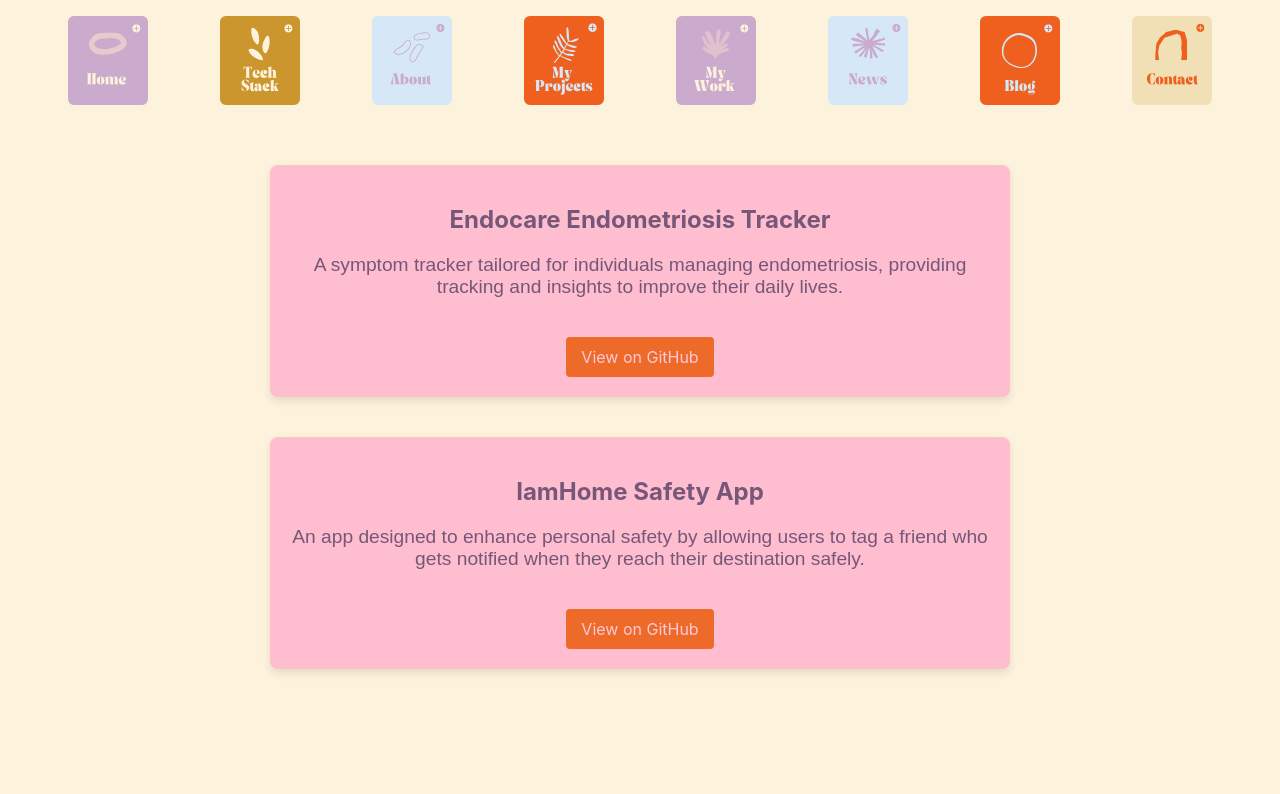
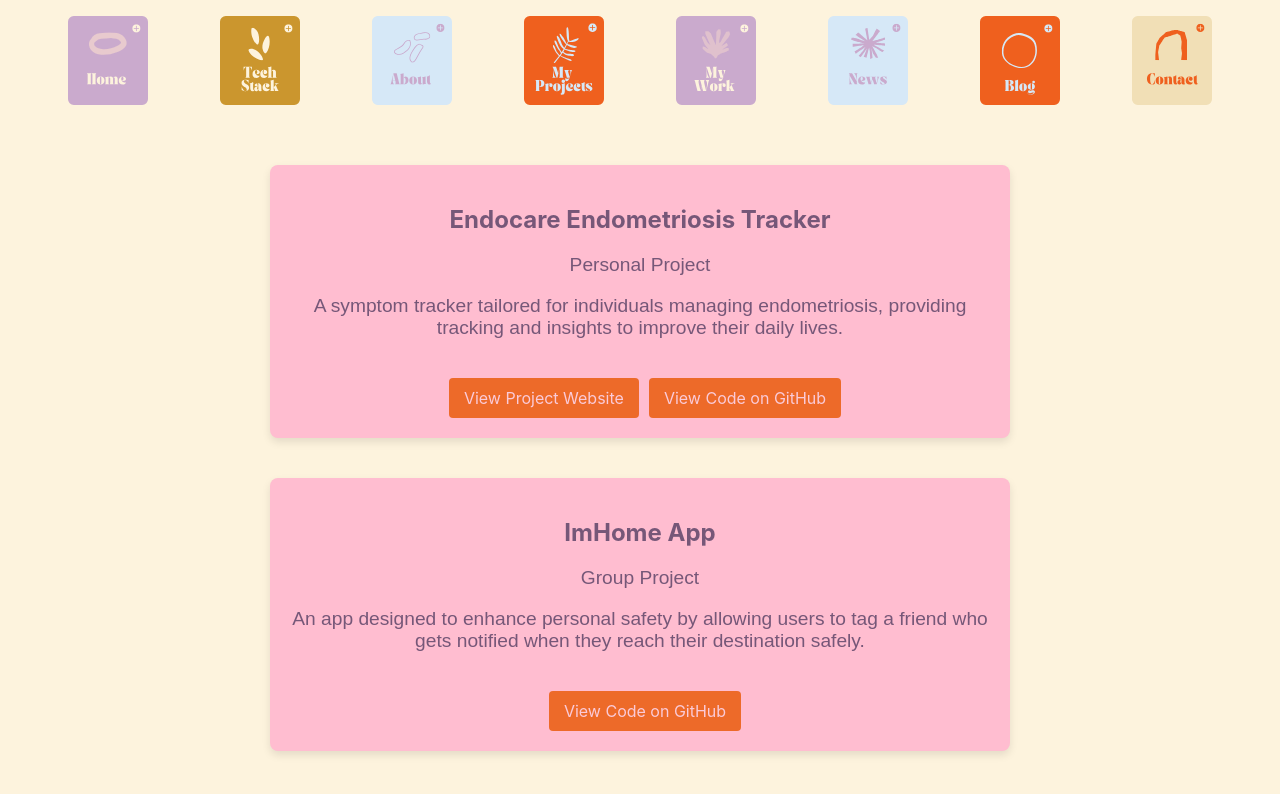
Before and after one commit to alexandra-kroenert/alexandra-portfolio, a React (Create React App) app: page /projects in a window 1280 px wide. Shown: the top 794 px of the page. Built offline with nearby package versions, Linux system fonts and the light colour scheme.

Commit message:
changed text in About and added project URL to projects

```diff
--- a/src/pages/AboutPage.js
+++ b/src/pages/AboutPage.js
@@ -18,7 +18,7 @@ function AboutPage() {
     Based in Berlin, I work remotely for Vitala Global, combining technical expertise with a dedication to social change.
     My approach to development is holistic – I believe in crafting digital experiences that are not only efficient and reliable but also socially conscious and community-oriented.
     I’m a devoted problem-solver and continually immerse myself in new technologies to elevate the quality and impact of my work.
-    My passions extend beyond coding; I find joy in embroidery, am captivated by documentaries about the cosmos and the age of dinosaurs, and share my life with a beloved cat who keeps me company as I code.
+    When I'm not coding, I spent my time hanging out with my orange cat Louie, draw and paint analog and digital art, embroider, watch documentaries about space, aliens and dinosaurs and the age of dinosaurs - I'm also a feminist activist for human rights, reproductive justice and animal rights.
     Professionally, I'm all about using my technical skills to empower and connect people. I see every project as a new journey and every challenge as an opportunity to learn and contribute positively to the world.
     If you're looking for a developer with a commitment to excellence and a heart for meaningful projects, I'd love to chat about how we can work together to bring your vision to life.
     </p>
--- a/src/pages/MyProjects.js
+++ b/src/pages/MyProjects.js
@@ -8,12 +8,15 @@ function MyProjects() {
     {
       title: 'Endocare Endometriosis Tracker',
       description: 'A symptom tracker tailored for individuals managing endometriosis, providing tracking and insights to improve their daily lives.',
+      projecctType: 'Personal Project',
       /* imageUrl: '/path-to-endocare-screenshot.png', // Replace with your screenshot path */
       githubUrl: 'https://github.com/alexandra-kroenert/endocare-app', // Replace with your GitHub link
+      projectUrl: 'https://endocare-app.netlify.app/'
     },
     {
-      title: 'IamHome Safety App',
+      title: 'ImHome App',
       description: 'An app designed to enhance personal safety by allowing users to tag a friend who gets notified when they reach their destination safely.',
+      projecctType: 'Group Project',
       /* imageUrl: 'https://github.com/Ben-Nyaoro/Im_Home', // Replace with your screenshot path */
       githubUrl: 'https://github.com/Ben-Nyaoro/Im_Home', // Replace with your GitHub link
     }
@@ -25,9 +28,13 @@ function MyProjects() {
       {projects.map((project, index) => (
         <div key={index} className={styles.projectCard}>
           <h2>{project.title}</h2>
+          <p className={styles.projectType}>{project.projecctType}</p>
          {/*  <img src={project.imageUrl} alt={project.title} className={styles.screenshot} /> */}
           <p>{project.description}</p>
-          <a href={project.githubUrl} className={styles.githubLink} target="_blank" rel="noopener noreferrer">View on GitHub</a>
+          {project.projectUrl && (
+            <a href={project.projectUrl} className={styles.projectLink} target="_blank" rel="noopener noreferrer">View Project Website</a>
+          )}
+          <a href={project.githubUrl} className={styles.githubLink} target="_blank" rel="noopener noreferrer">View Code on GitHub</a>
         </div>
       ))}
     </div>
--- a/src/pages/MyProjects.module.css
+++ b/src/pages/MyProjects.module.css
@@ -33,6 +33,7 @@ any color that matches your site's theme */
     color: #facad8;
     text-decoration: none;
     padding: 10px 15px;
+    margin-left: 10px;
     border-radius: 4px;
     margin-top: 20px;
     transition: background-color 0.3s;
@@ -41,6 +42,22 @@ any color that matches your site's theme */
     .githubLink:hover {
     background-color: #ca6a63;
     }
+
+    .projectLink {
+        display: inline-block;
+        background-color: #ED6A29;
+        color: #facad8;
+        text-decoration: none;
+        padding: 10px 15px;
+        margin-left: 10px;
+        border-radius: 4px;
+        margin-top: 20px;
+        transition: background-color 0.3s;
+    }
+
+    .projectLink:hover {
+        background-color: #ca6a63;
+        }
 
     @media (max-width: 768px) {
     .projectsContainer {
```
